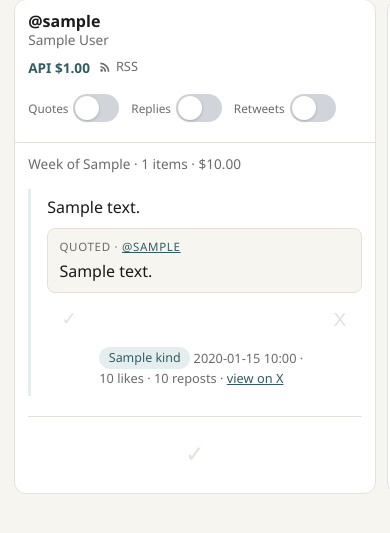
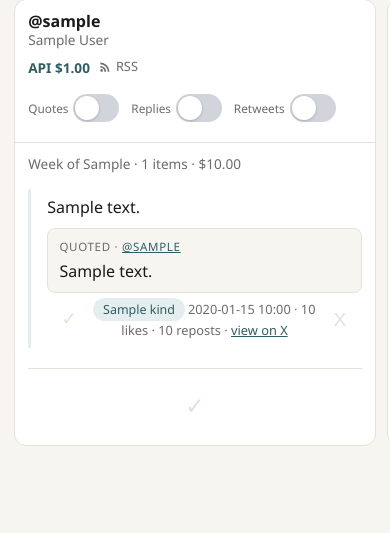
Before and after one commit to jdserenity/newsletter-tool, a Python web app: template app/templates/home.html in a window 390 px wide. Shown: the part 76-609 px from the top of the page. Run offline with Jinja, Linux system fonts and the light colour scheme; the template is opened without the code that fills it: most values are stand-ins (such as "Sample title", 1, 10 or a date in 2020).

Commit message:
Center tweet meta between check and X on mobile.
Use flex ordering instead of grid so metadata stays on one row and text-aligns to the middle.

Co-authored-by: Cursor <cursoragent@cursor.com>

```diff
--- a/app/templates/base.html
+++ b/app/templates/base.html
@@ -283,12 +283,15 @@
     .toggle input:checked + .toggle-rail .toggle-thumb { transform: translateX(18px); }
     .newsletter-body { padding: 0.65rem 0.85rem 0.85rem; }
     .tweet .meta {
-      display: grid; grid-template-columns: auto 1fr auto; align-items: center;
+      display: flex; flex-wrap: nowrap; align-items: center; gap: 0;
     }
     .tweet-actions { display: contents; }
-    .tweet .mark-check { grid-column: 1; }
-    .tweet .meta-bits { grid-column: 2; }
-    .tweet .mark-dislike { grid-column: 3; }
+    .tweet .mark-check { order: 1; flex: 0 0 44px; }
+    .tweet .meta-bits {
+      order: 2; flex: 1 1 auto; min-width: 0;
+      text-align: center; justify-content: center;
+    }
+    .tweet .mark-dislike { order: 3; flex: 0 0 44px; }
     .mark-check, .mark-dislike {
       min-width: 44px; min-height: 44px; padding: 0.5rem;
     }
```
Also changed, not shown: scaffold/ARCH-LLM.md (+1 -1 lines), tests/test_web.py (+1 -1 lines).
